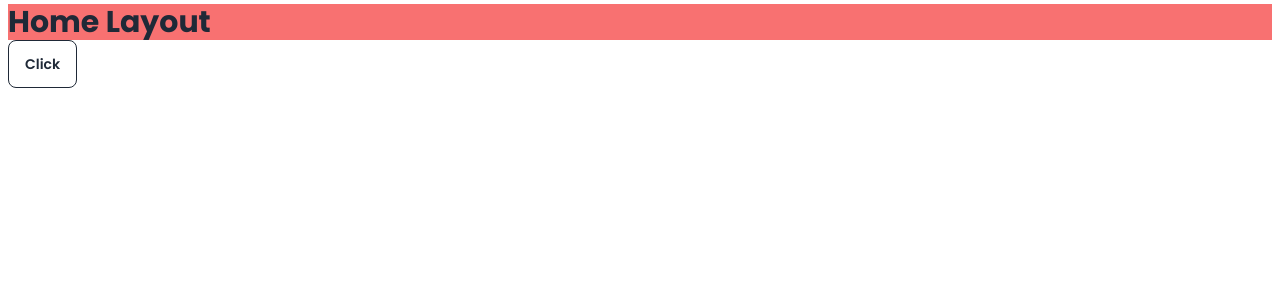
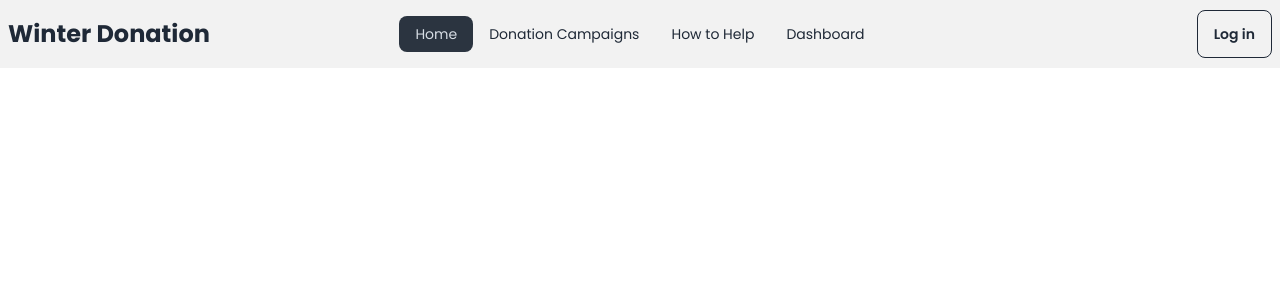
Before and after one commit to sakib-333/ph-b10-a9, a React (Vite) app: page / in a window 1280 px wide. Shown: the top 300 px of the page. Built offline with nearby package versions, Linux system fonts and the light colour scheme; no server answers.

Commit message:
Add navbar.

```diff
--- /dev/null
+++ b/src/components/Navbar.jsx
@@ -0,0 +1,64 @@
+import React from "react";
+import { NavLink } from "react-router-dom";
+// import organizationLogo from "/organization-logo.png";
+
+const Navbar = () => {
+  const navItems = (
+    <>
+      <li>
+        <NavLink to={"/"}>Home</NavLink>
+      </li>
+      <li>
+        <NavLink to={"/donation-campaigns"}>Donation Campaigns</NavLink>
+      </li>
+      <li>
+        <NavLink to={"/how-to-help"}>How to Help</NavLink>
+      </li>
+      <li>
+        <NavLink to={"/dashboard"}>Dashboard</NavLink>
+      </li>
+    </>
+  );
+  return (
+    <div className="navbar bg-base-200 px-2">
+      <div className="navbar-start">
+        <div className="dropdown">
+          <div tabIndex={0} role="button" className="btn btn-ghost lg:hidden">
+            <svg
+              xmlns="http://www.w3.org/2000/svg"
+              className="h-5 w-5"
+              fill="none"
+              viewBox="0 0 24 24"
+              stroke="currentColor"
+            >
+              <path
+                strokeLinecap="round"
+                strokeLinejoin="round"
+                strokeWidth="2"
+                d="M4 6h16M4 12h8m-8 6h16"
+              />
+            </svg>
+          </div>
+          <ul
+            tabIndex={0}
+            className="menu menu-sm dropdown-content bg-base-100 rounded-box z-[1] mt-3 w-52 p-2 shadow"
+          >
+            {navItems}
+          </ul>
+        </div>
+        {/* <div className="flex items-center">
+          <img className="w-12 h-12" src={organizationLogo} alt="logo" />
+        </div> */}
+        <h1 className="font-bold md:text-xl lg:text-2xl">Winter Donation</h1>
+      </div>
+      <div className="navbar-center hidden lg:flex">
+        <ul className="menu menu-horizontal px-1">{navItems}</ul>
+      </div>
+      <div className="navbar-end">
+        <a className="btn btn-outline">Log in</a>
+      </div>
+    </div>
+  );
+};
+
+export default Navbar;
--- a/src/layouts/HomeLayout.jsx
+++ b/src/layouts/HomeLayout.jsx
@@ -1,10 +1,10 @@
 import React from "react";
+import Navbar from "../components/Navbar";
 
 const HomeLayout = () => {
   return (
-    <div className="max-w-screen-2xl mx-auto px-2 py-1">
-      <h1 className="text-3xl font-bold bg-red-400">Home Layout</h1>
-      <button className="btn btn-outline">Click</button>
+    <div className="max-w-screen-2xl mx-auto">
+      <Navbar />
     </div>
   );
 };
```
